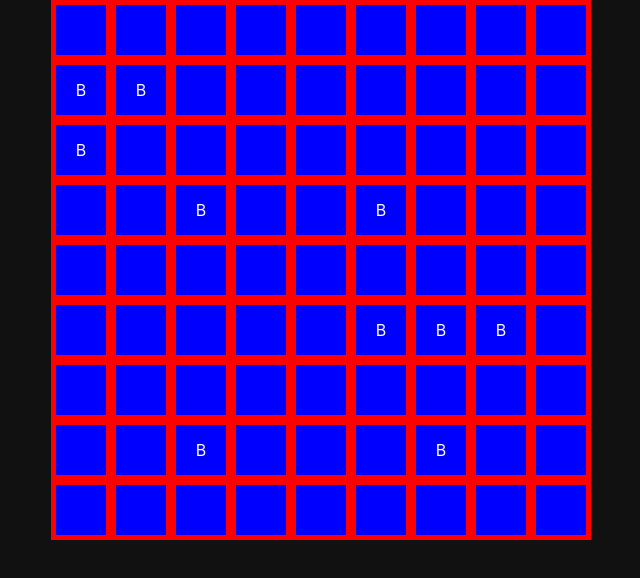
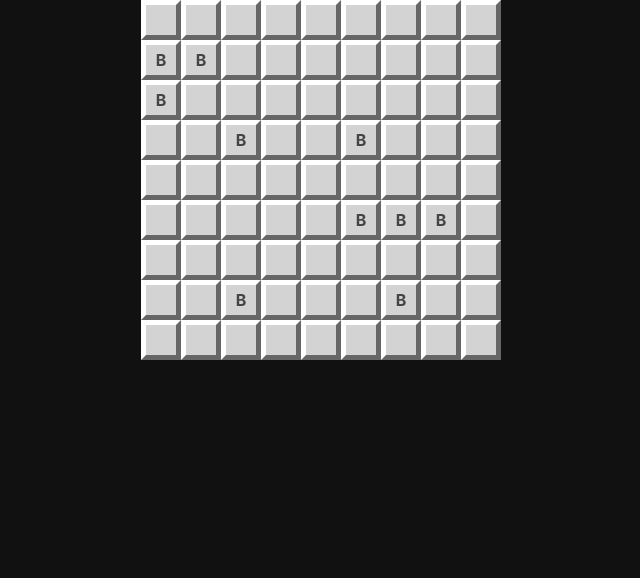
Before and after one commit to forrest-wilson/react-minesweeper, a React (Create React App) app: page / in a window 1280 px wide. Shown: the top 578 px of the page, without its empty margins (319-959 px from the left). Built offline with nearby package versions, Linux system fonts and the light colour scheme.

Commit message:
Cell css update

```diff
--- a/src/components/cell/Cell.css
+++ b/src/components/cell/Cell.css
@@ -1,17 +1,23 @@
 .cell {
-	border: 5px solid red;
-	background-color: blue;
-	width: 50px;
-	height: 50px;
+	border: 5px solid;
+	border-top-color: white;
+	border-left-color: white;
+	border-right-color: #666;
+	border-bottom-color: #666;
+	background-color: lightgrey;
+	width: 40px;
+	height: 40px;
 	display: flex;
 	justify-content: center;
 	align-items: center;
+	box-sizing: border-box;
 }
 
 .cell.is-shown {
-	background-color: orange;
+	border: 2px solid #666;
 }
 
 .cell > .text {
-	color: white;
+	color: #444;
+	font-weight: bold;
 }
```
